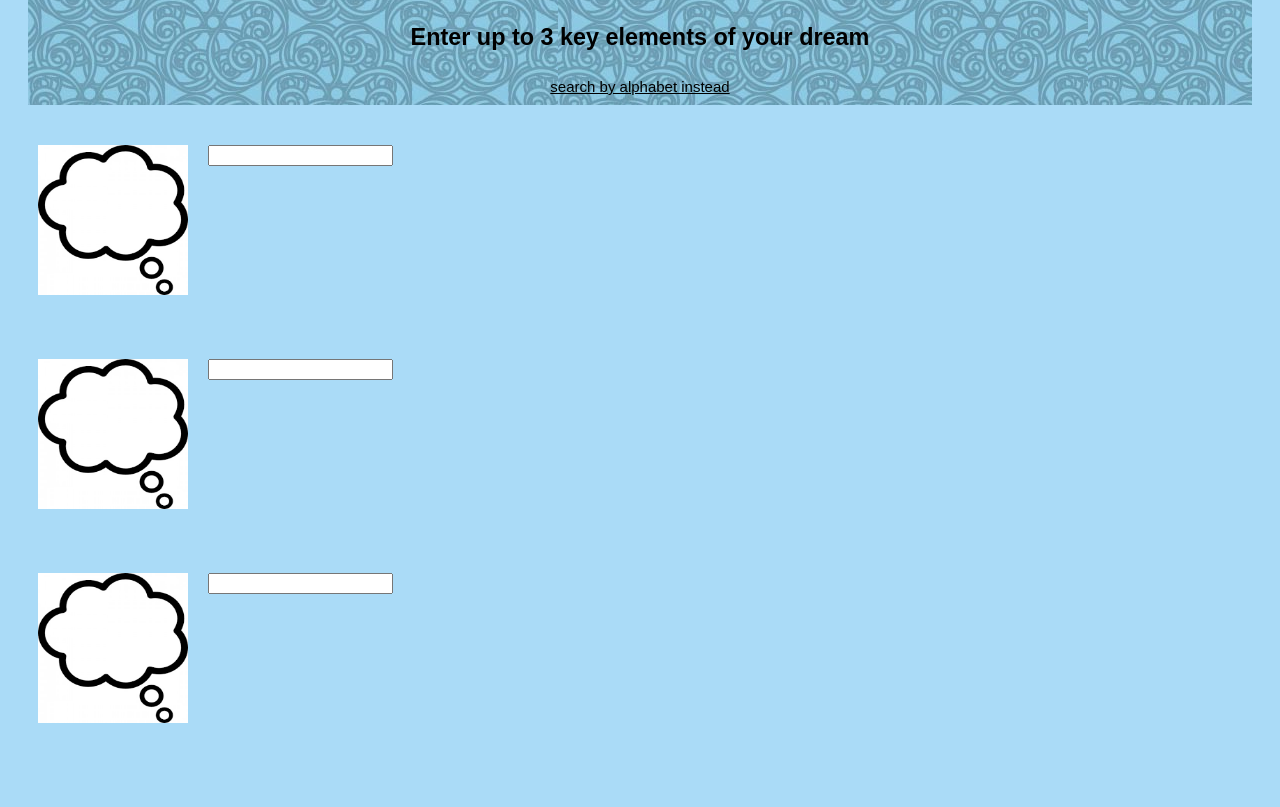
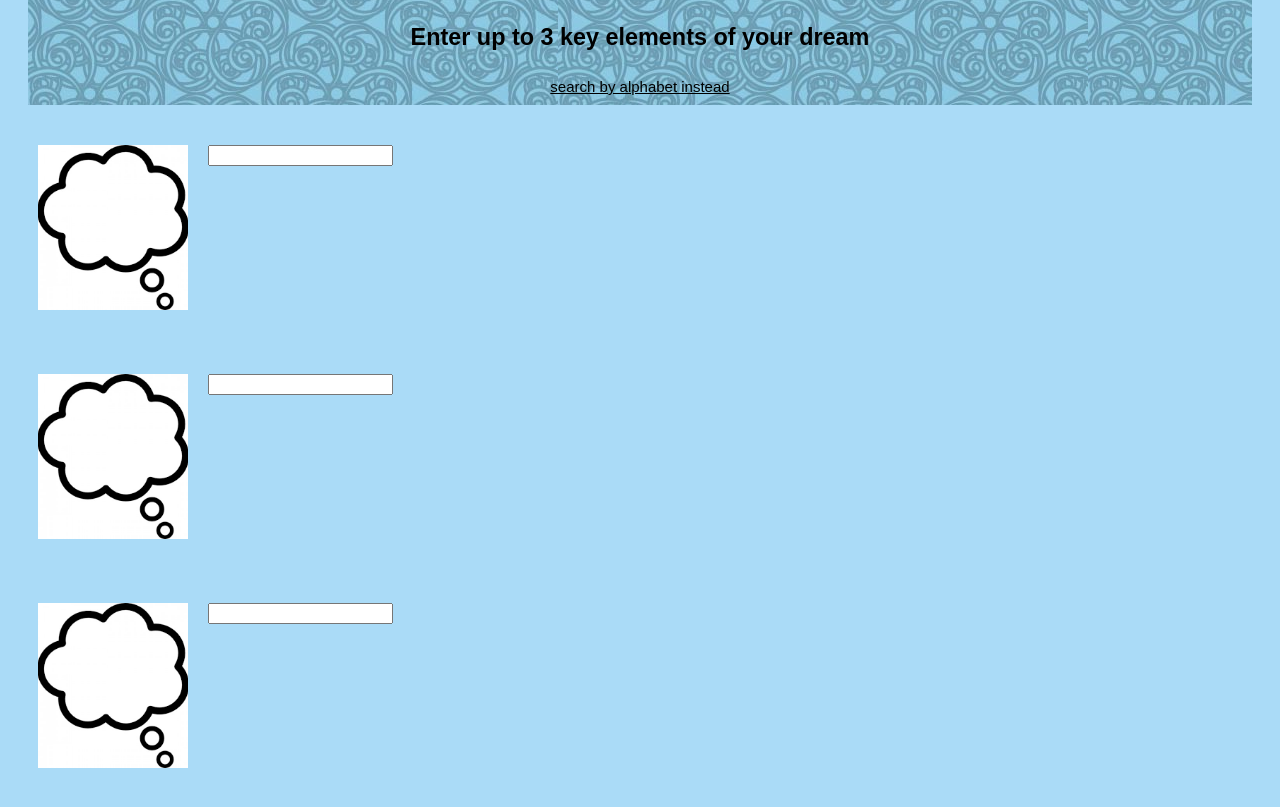
Before and after one commit to LucyMoore/Dream-interpretation, a website: page client/index.html in a window 1280 px wide. Shown: the part 105-912 px from the top of the page. Before the commit the page ends 872 px from the top, so only its background shows below. Drawn offline with Linux system fonts and the light colour scheme.

Commit message:
image centre and  crop added

```diff
--- a/client/index.css
+++ b/client/index.css
@@ -35,8 +35,9 @@ a{
 
 img{
   width: 150px;
-  height: 150px;
-  overflow: hidden;
+  height: 165px;
+
+  object-fit: cover;
 }
 
 button{
--- a/requests.json
+++ b/requests.json
@@ -1 +1 @@
- {"request":"goat"}
+ {"request":"goat"} {"request":"shorts"} {"request":"shorts"} {"request":"nx"} {"request":"n "} {"request":"n "} {"request":"n "}
```
